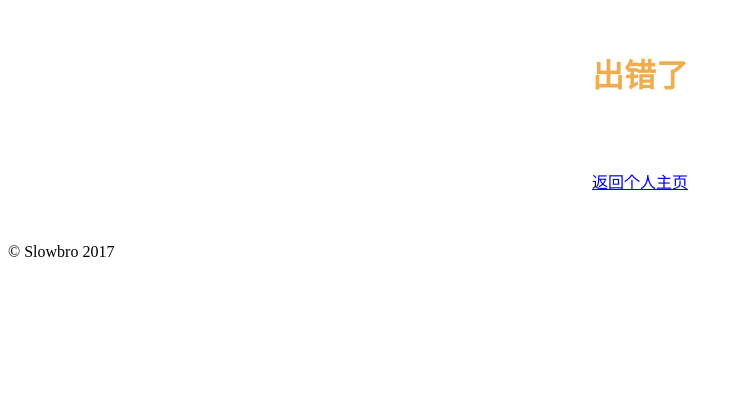
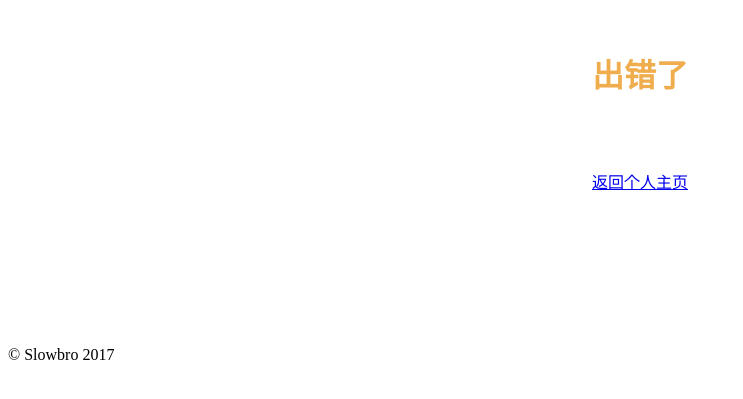
Before and after one commit to Slowbroer/my_own_web, a Yii app: template frontend/views/result.php in a window 1280 px wide. Shown: the top 399 px of the page, without its empty margins (0-743 px from the left). Run offline with PHP 8.4 and a stand-in for Yii, Linux system fonts and the light colour scheme; the template is opened without the code that fills it, so the values that code supplies are empty; some libraries are stand-ins or nearby versions.

Commit message:
1.首页样式

```diff
--- a/frontend/views/layouts/main.php
+++ b/frontend/views/layouts/main.php
@@ -63,7 +63,7 @@ AppAsset::register($this);
     NavBar::end();
     ?>
 
-    <div class="container">
+    <div class="container" style="height: 280px;">
         <?= Breadcrumbs::widget([
             'links' => isset($this->params['breadcrumbs']) ? $this->params['breadcrumbs'] : [],
         ]) ?>
```
